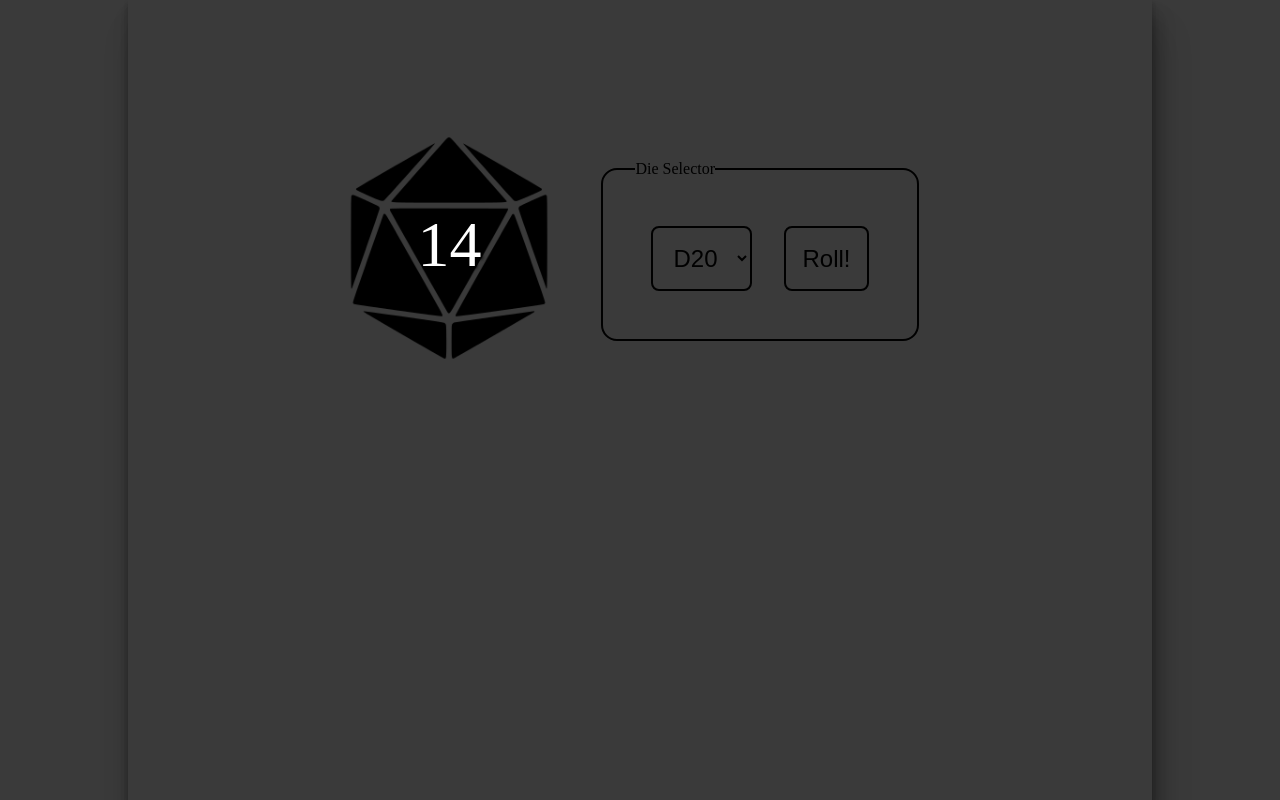
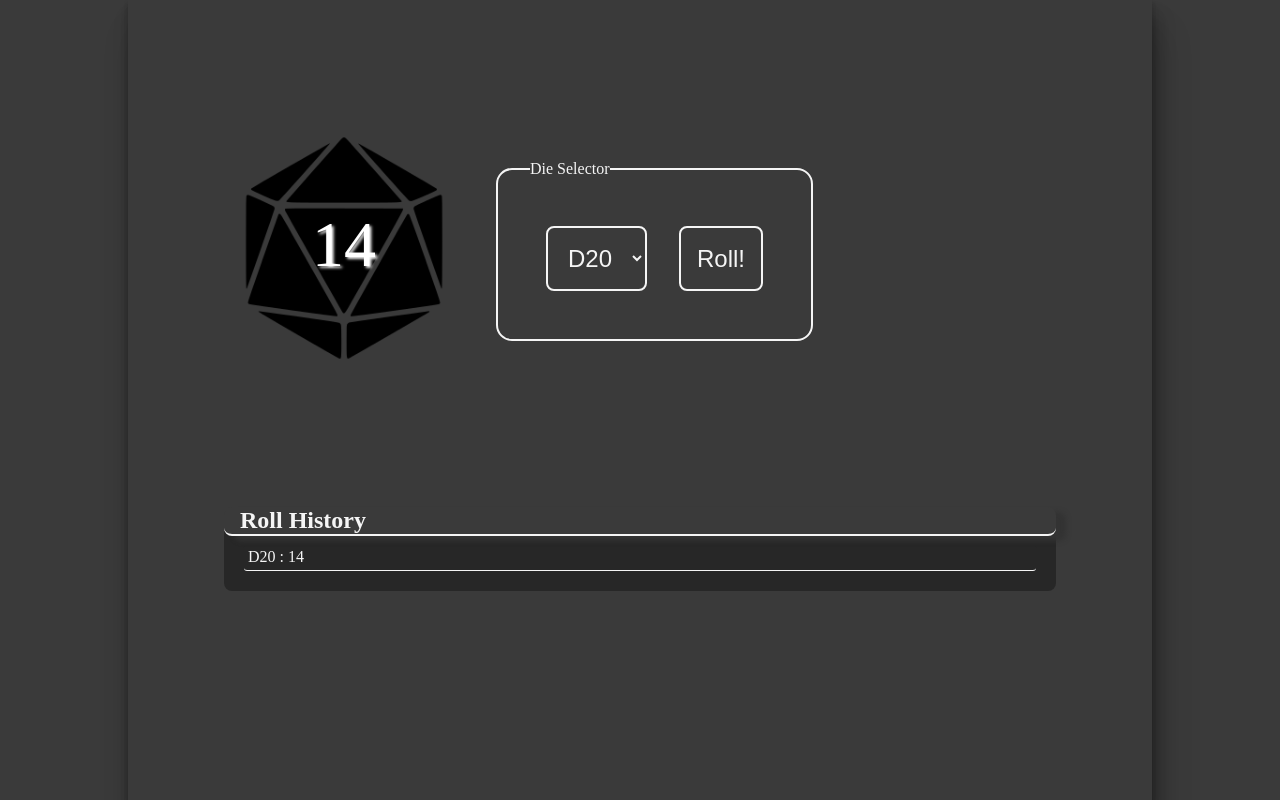
Before and after one commit to DeltaCharlieLema/DieRoller, a website: page index.html in a window 1280 px wide. Both pictures are taken after a click on the button "Roll!". Drawn offline with Linux system fonts and the light colour scheme.

Commit message:
Changed die casting log

```diff
--- a/index.html
+++ b/index.html
@@ -8,14 +8,16 @@
 </head>
 <body>
     <main>
-            <section id="hero">
-                <img id="die-image" src="img/d20.png">
-                <p id="result">20</p>
-            </section>
+        <div>
 
+        </div>
+        <section id="hero">
+            <img id="die-image" src="img/d20.png">
+            <p id="result">20</p>
+        </section>
         <fieldset class="die-roller">
             <legend>Die Selector</legend>
-<!--            <label for="die-selection">Die Selector:</label>-->
+            <!--            <label for="die-selection">Die Selector:</label>-->
 
             <select name="Die selection" id="die-selection">
                 <option value="20">D20</option>
@@ -23,9 +25,15 @@
                 <option value="6">D6</option>
                 <option value="10">D10</option>
             </select>
-<!--            <h2 id="selected-die">D20</h2>-->
+            <!--            <h2 id="selected-die">D20</h2>-->
             <button id="roll-button">Roll!</button>
         </fieldset>
+        <section id="roll-history">
+            <h2 id="history-header">Roll History</h2>
+            <ul id="roll-list">
+
+            </ul>
+        </section>
         <script src="index.js"></script>
     </main>
     <footer></footer>
--- a/index.js
+++ b/index.js
@@ -3,10 +3,31 @@ const rollButton = document.querySelector('#roll-button');
 const dieSelector = document.querySelector("#die-selection")
 const d4 = document.querySelector("#d4")
 const dieImage = document.querySelector("#die-image")
+const rollList = document.querySelector("#roll-list")
 
 
+let rollHistory = []; //used to hold the results of each roll
+let rollID = 1; //Used to generate unique IDs for each roll
+const date = new Date();
+
+console.log(date.getHours() + ":" + date.getMinutes() + ":" + date.getSeconds())
+
+function updateRollHistoryEle(i) {
+  rollList.innerHTML +=`<li  class="roll-list-item" onclick="copyToClipboard('#rollresult-${rollID}')"><span id="rollresult-${rollID}">D${i.die} : ${i.roll}</span>  <span class="time">Time: ${getCurrentTime()}</span></li>`
+    rollID++;
+}
+function getCurrentTime(){
+   return date.getHours() + ":" + date.getMinutes() + ":" + date.getSeconds()
+}
+
 function roll() {
-  result.textContent = Math.floor(Math.random() * dieSelector.value) + 1;
+  let roll = Math.floor(Math.random() * dieSelector.value) + 1;
+  let die = "D" + dieSelector.value;
+  console.log(die)
+  let current = {die:dieSelector.value, roll:roll}
+  result.textContent = String(roll);
+  rollHistory.push(current);
+  updateRollHistoryEle(current);
 }
 rollButton.addEventListener('click', () => {
   roll();
@@ -17,3 +38,20 @@ dieSelector.addEventListener("change", () => {
   roll();
   console.log(dieSelector.value);
 })
+
+function copyToClipboard(el) {
+    let copyText = document.querySelector(el).textContent;
+    navigator.clipboard.writeText(copyText).then(() => {
+        // Alert the user that the action took place.
+        // Nobody likes hidden stuff being done under the hood!
+        //Fix (add some indication of copy taking place)
+        // document.querySelector(".popup").style.display = "flex";
+        // document.querySelector(".popup").style.visibility = "visible";
+        // setTimeout(() => {
+        //     document.querySelector(".popup").style.display = "none";
+        //     document.querySelector(".popup").style.visibility = "hidden";
+        // }, 2000);
+        // document.querySelector(".popup").textContent = `${copyText} copied to clipboard!`;
+
+    });
+}
--- a/style.css
+++ b/style.css
@@ -4,6 +4,12 @@
     background: #3a3a3a;
     padding: 0;
 }
+:root{
+    --main-color: whitesmoke;
+    --alt-background: #272727;
+}
+
+/*element selectors*/
 body{
     display: flex;
     align-items: center;
@@ -13,10 +19,11 @@ main {
     position: relative;
     display: flex;
     align-items: start;
-    justify-content: center;
+    justify-content: start;
     background:  inherit;
+    flex-wrap: wrap;
     /*margin: 2rem;*/
-    padding: 8rem;
+    padding: 8rem 6rem;
     width: 80vw;
     height: 100vh;
     box-shadow: 0 4px  4px  rgba(0, 0, 0, .1),
@@ -26,54 +33,52 @@ main {
     8px 16px 16px rgba(0, 0, 0, .15),
     8px 32px 32px rgba(0, 0, 0, .15);
 }
-#hero{
-    display: flex;
-    flex-direction: column;
-    justify-content: center;
-    align-items: center;
-    background:  inherit;
-    max-height: 20rem;
-    /*padding: 10rem;*/
-}
 h1{
     background: #0a6144;
     padding: 2rem;
     border-radius: .5rem;
 }
+h2{
+    text-align: start;
+    padding: 0 12rem 0 1rem;
+    border-bottom: 2px solid var(--main-color);;
+    border-radius: .5rem;
+    box-shadow: 10px 5px 5px #333333;
+    color: var(--main-color);
+}
+ul{
+    list-style: none;
+    position: relative;
+    top: -1rem;
+    padding: 1.25rem 1rem 1rem 1rem;
+    color: var(--main-color);
+    background: var(--alt-background);
+    border-bottom-left-radius: .5rem;
+    border-bottom-right-radius: .5rem;
+    li{
+        margin: .25rem;
+        border-bottom: .01rem solid var(--main-color);
+        padding: 0.25rem;
+        background: inherit;
+        border-radius: .2rem;
+    }
+}
+legend{
+    color: var(--main-color);
+}
 img{
     background: inherit;
     height: 15rem;
     margin: 0;
+    width: 1fr
 }
-#result {
-    position: relative;
-    top: -10rem;
-    color: white;
-    font-size: 4rem;
-    background: none;
-    text-shadow: 2px 2px 3px black;
-}
-.die-roller {
-    display: flex;
-    /*flex-direction: column;*/
-    /*align-items: start;*/
-    justify-content: start;
-    text-align: start;
-    margin: 2rem;
-    padding: 2rem;
-    width: 30%;
-    border: 2px solid black;
-    border-radius: 1rem;
-
-}
-.die-roller:hover {
-
-        box-shadow: 0 4px  4px  rgba(0, 0, 0, .1),
-        0 1px  6px  rgba(0, 0, 0, .05),
-        0 8px  8px  rgba(0, 0, 0, .1),
-        0 16px 16px rgba(0, 0, 0, .1),
-        8px 16px 16px rgba(0, 0, 0, .15),
-        8px 32px 32px rgba(0, 0, 0, .15);
+select{
+    margin: 1rem;
+    padding: 1rem;
+    border-radius: .5rem;
+    border: 2px solid;
+    font-size: 1.5rem;
+    color: var(--main-color);
 }
 button{
     font-size: 1.5rem;
@@ -81,6 +86,7 @@ button{
     padding: 1rem;
     border-radius: .5rem;
     border: 2px solid;
+    color: var(--main-color);
 }
 
 
@@ -97,11 +103,85 @@ button:active{
     border-top: none;
 }
 button:focus{
-    /*border: 2px double black;*/
+    /*border: 2px double var(--main-color);;*/
 }
+/*class selectors*/
 
+.die-roller {
+    display: flex;
+    /*flex-direction: column;*/
+    /*align-items: start;*/
+    justify-content: start;
+    text-align: start;
+    margin: 2rem;
+    padding: 2rem;
+    width: 1fr;
+    border: 2px solid var(--main-color);;
+    border-radius: 1rem;
+
+}
+.die-roller:hover {
+
+        box-shadow: 0 4px  4px  rgba(0, 0, 0, .1),
+        0 1px  6px  rgba(0, 0, 0, .05),
+        0 8px  8px  rgba(0, 0, 0, .1),
+        0 16px 16px rgba(0, 0, 0, .1),
+        8px 16px 16px rgba(0, 0, 0, .15),
+        8px 32px 32px rgba(0, 0, 0, .15);
+}
+.roll-list-item{
+    display: flex;
+    justify-content: space-between;
+    .time{
+        /*position: absolute;*/
+        /*left: 100%;*/
+        /*top: 80px;*/
+        /*transform: translate(100%,0);*/
+        opacity: 0;
+    }
+    *{
+        background: inherit;
+    }
+}
+.roll-list-item:hover{
+    transform: scale(1.05);
+    padding: 1rem;
+    .time{
+        opacity: 1;
+        /*left: 0;*/
+        /*top: 0;*/
+        /*transform: translate(0,0);*/
+    }
+}
+/*id selectors*/
+#hero{
+    display: flex;
+    flex-direction: column;
+    justify-content: center;
+    align-items: center;
+    background:  inherit;
+    max-height: 20rem;
+    /*padding: 10rem;*/
+    /*width: 100%;*/
+}
+#result {
+    position: relative;
+    top: -10rem;
+    color: white;
+    font-size: 4rem;
+    background: none;
+    text-shadow: 2px 2px 3px var(--main-color);;
+}
 #selected-die{
     background: #3a3a3a;
+}
+#history-header{
+    position: relative;
+    z-index: 1;
+}
+#roll-history{
+    width: 2fr;
+    flex-grow: 1;
 }
 
 @media screen and (width < 700px){
@@ -117,10 +197,3 @@ button:focus{
         width: 100vw;
     }
 }
-select{
-    margin: 1rem;
-    padding: 1rem;
-    border-radius: .5rem;
-    border: 2px solid;
-    font-size: 1.5rem;
-}
```
Also changed, not shown: 1 other file.
